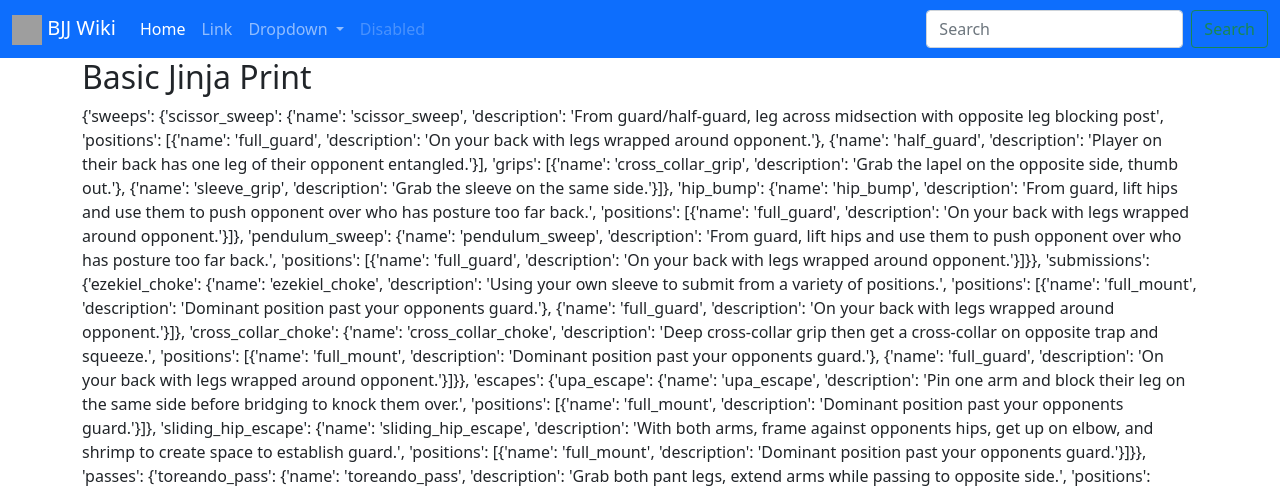
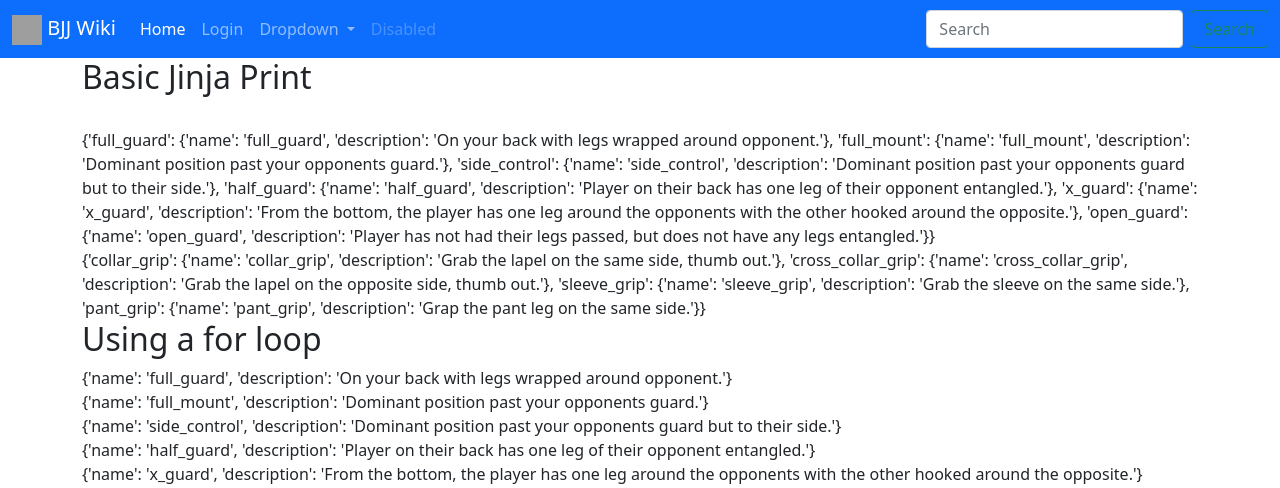
Before and after one commit to imshaw695/dt-squad, a Flask app: page /index_v2 in a window 1280 px wide. Shown: the top 488 px of the page. Run offline with Flask 2, Linux system fonts and the light colour scheme; grey boxes are pictures that could not be loaded.

Commit message:
Progress

```diff
--- a/flask_application/website/bjj_data.py
+++ b/flask_application/website/bjj_data.py
@@ -1,12 +1,12 @@
-moves = {} # sweeps, submissions, escapes, passes
+move_types = {} # sweeps, submissions, escapes, passes
 sweeps = {}
 submissions = {}
 escapes = {}
 passes = {}
-moves['sweeps'] = sweeps
-moves['submissions'] = submissions
-moves['escapes'] = escapes
-moves['passes'] = passes
+move_types['sweeps'] = sweeps
+move_types['submissions'] = submissions
+move_types['escapes'] = escapes
+move_types['passes'] = passes
 positions = {}
 
 full_guard = {}
@@ -77,21 +77,21 @@ scissor_sweep['positions'].append(positions['half_guard'])
 scissor_sweep['grips'] = []
 scissor_sweep['grips'].append(grips['cross_collar_grip'])
 scissor_sweep['grips'].append(grips['sleeve_grip'])
-moves['sweeps']['scissor_sweep'] = scissor_sweep
+move_types['sweeps']['scissor_sweep'] = scissor_sweep
 
 hip_bump = {}
 hip_bump['name'] = 'hip_bump'
 hip_bump['description'] = 'From guard, lift hips and use them to push opponent over who has posture too far back.'
 hip_bump['positions'] = []
 hip_bump['positions'].append(positions['full_guard'])
-moves['sweeps']['hip_bump'] = hip_bump
+move_types['sweeps']['hip_bump'] = hip_bump
 
 pendulum_sweep = {}
 pendulum_sweep['name'] = 'pendulum_sweep'
 pendulum_sweep['description'] = 'From guard, lift hips and use them to push opponent over who has posture too far back.'
 pendulum_sweep['positions'] = []
 pendulum_sweep['positions'].append(positions['full_guard'])
-moves['sweeps']['pendulum_sweep'] = pendulum_sweep
+move_types['sweeps']['pendulum_sweep'] = pendulum_sweep
 
 ezekiel_choke = {}
 ezekiel_choke['name'] = 'ezekiel_choke'
@@ -99,7 +99,7 @@ ezekiel_choke['description'] = 'Using your own sleeve to submit from a variety o
 ezekiel_choke['positions'] = []
 ezekiel_choke['positions'].append(positions['full_mount'])
 ezekiel_choke['positions'].append(positions['full_guard'])
-moves['submissions']['ezekiel_choke'] = ezekiel_choke
+move_types['submissions']['ezekiel_choke'] = ezekiel_choke
 
 cross_collar_choke = {}
 cross_collar_choke['name'] = 'cross_collar_choke'
@@ -107,32 +107,32 @@ cross_collar_choke['description'] = 'Deep cross-collar grip then get a cross-col
 cross_collar_choke['positions'] = []
 cross_collar_choke['positions'].append(positions['full_mount'])
 cross_collar_choke['positions'].append(positions['full_guard'])
-moves['submissions']['cross_collar_choke'] = cross_collar_choke
+move_types['submissions']['cross_collar_choke'] = cross_collar_choke
 
 upa_escape = {}
 upa_escape['name'] = 'upa_escape'
 upa_escape['description'] = 'Pin one arm and block their leg on the same side before bridging to knock them over.'
 upa_escape['positions'] = []
 upa_escape['positions'].append(positions['full_mount'])
-moves['escapes']['upa_escape'] = upa_escape
+move_types['escapes']['upa_escape'] = upa_escape
 
 sliding_hip_escape = {}
 sliding_hip_escape['name'] = 'sliding_hip_escape'
 sliding_hip_escape['description'] = 'With both arms, frame against opponents hips, get up on elbow, and shrimp to create space to establish guard.'
 sliding_hip_escape['positions'] = []
 sliding_hip_escape['positions'].append(positions['full_mount'])
-moves['escapes']['sliding_hip_escape'] = sliding_hip_escape
+move_types['escapes']['sliding_hip_escape'] = sliding_hip_escape
 
 toreando_pass = {}
 toreando_pass['name'] = 'toreando_pass'
 toreando_pass['description'] = 'Grab both pant legs, extend arms while passing to opposite side.'
 toreando_pass['positions'] = []
 toreando_pass['positions'].append(positions['open_guard'])
-moves['passes']['toreando_pass'] = toreando_pass
+move_types['passes']['toreando_pass'] = toreando_pass
 
 if __name__ == '__main__':
 
-    print(moves)
+    print(move_types)
     print(grips)
     print(positions)
 
--- a/flask_application/website/routes.py
+++ b/flask_application/website/routes.py
@@ -1,9 +1,14 @@
 # Import relevant modules
-from flask import request, render_template, redirect
+from flask import request, render_template, redirect, session, flash
+from flask.helpers import url_for
+from datetime import timedelta
 
 # Import the Flask webapp instance that we created in the __init__.py
 from website import app
-from website.bjj_data import moves, positions, grips
+from website.bjj_data import move_types, positions, grips
+
+app.secret_key = "hello"
+app.permanent_session_lifetime = timedelta(minutes=15)
 # Define our first route (the last part of the url for our website application)
 # We can define what urls should land in this function. Let's say / and /index
 # We can also define the legitimate methods for this page of GET and POST
@@ -65,7 +70,7 @@ def index_v2():
     return render_template ('index_v2.html',
                             form_package = form_package,
                             url_arguments = url_arguments,
-                            moves = moves,
+                            move_types = move_types,
                             grips = grips,
                             positions = positions)
 
@@ -129,21 +134,36 @@ def full_guard():
 # Now comes the actual function definition for processing this page
 def new_content():
 
-    url_arguments =  request.args.to_dict(flat=False)
-
-    if len(url_arguments) > 0:
-        print(f"\nThere were some url arguments and they were:\n{url_arguments}\n")
-
-
     if request.method == "POST":
     # I would like the data submitted in the form to be added to the bjj_data moves dictionary
-    # First I would need to add the move to the selected move_type dictionary
+    # Somehow I need to append it to the dictionary and identify the move_type to put it all under
+    # instead of below, just make a new dictionary called new_content or something and populate that
+        new_content = request.form
+
+        move_type = new_content["move_type"]
+        position = new_content["position"]
+        name = new_content["name"]
+        description = new_content["description"]
+
+        new_move = {}
+
+        new_move["move_type"] = move_type
+        new_move["position"] = position
+        new_move["name"] = name
+        new_move["description"] = description
+
+        print(new_content, new_move)
+
+        #if user == admin:
+            # have it added to the dictionary in bjj_data?
+
+        #else:
 
         return "<p>Your content was submitted to the moderator team for review</p>"
 
 
     return render_template ('new_content.html',
-                            url_arguments = url_arguments)
+                            )
 
 @app.route("/sign_up", methods=['POST','GET'])
 def sign_up():
@@ -155,12 +175,44 @@ def sign_up():
         email = req['email']
         password = req['password']
 
+        print(username, email, password)
 
         return redirect(request.url)
 
     return render_template('sign_up.html')
 
 # Now the definition of our second_page
+
+@app.route("/login", methods=["POST", "GET"])
+def login():
+
+    if request.method == "POST":
+        session.permanent = True
+        user = request.form["username"]
+        session["user"] = user
+        return redirect(url_for("user", usr=user))
+    else:
+        if "user" in session:
+            return redirect(url_for("user"))
+
+        return render_template("login.html")
+
+@app.route("/user")
+def user():
+
+    if "user" in session:
+        user = session["user"]
+        return f"<h1>{user}</h1>"
+
+    else:
+        return redirect(url_for("login"))
+
+@app.route("/logout")
+def logout():
+    session.pop("user",None)
+    flash("You have been logged out!", 'info')
+    return redirect(url_for("login"))
+
 @app.route("/second_page", methods=["GET"])
 def second():
     return "<a href=/index?name=Ivan&age=28>Visit our home page....</a>"
--- a/flask_application/website/templates/includes/_navbar.html
+++ b/flask_application/website/templates/includes/_navbar.html
@@ -1,6 +1,6 @@
 <nav class="navbar navbar-expand-lg navbar-dark bg-primary">
     <div class="container-fluid">
-      <a class="navbar-brand" href="#">
+      <a class="navbar-brand" href="index_v2">
         <img src="https://cdn-icons-png.flaticon.com/512/3081/3081047.png" width='30' height='30' alt="...">
         BJJ Wiki
       </a>
@@ -13,7 +13,7 @@
             <a class="nav-link active" aria-current="page" href="#">Home</a>
           </li>
           <li class="nav-item">
-            <a class="nav-link" href="#">Link</a>
+            <a class="nav-link" href="login">Login</a>
           </li>
           <li class="nav-item dropdown">
             <a class="nav-link dropdown-toggle" href="#" id="navbarDropdown" role="button" data-bs-toggle="dropdown" aria-expanded="false">
@@ -31,7 +31,7 @@
               <li><a class="dropdown-item" href="#">Turtle</a></li>
               <li><hr class="dropdown-divider"></li>
               <li><a class="dropdown-item" href="#">BJJ News</a></li>
-              <li><a class="dropdown-item" href="#">To-Do List</a></li>
+              <li><a class="dropdown-item" href="login">Login</a></li>
               <li><a class="dropdown-item" href="new_content">Add New Content</a></li>
               <li><a class="dropdown-item" href="sign_up">Sign Up</a></li>
             </ul>
```
Also changed, not shown: ball_shuffle.py (added, +28 -0 lines), word_reverse.py (added, +20 -0 lines), flask_application/website/templates/gi.jpg (deleted).
